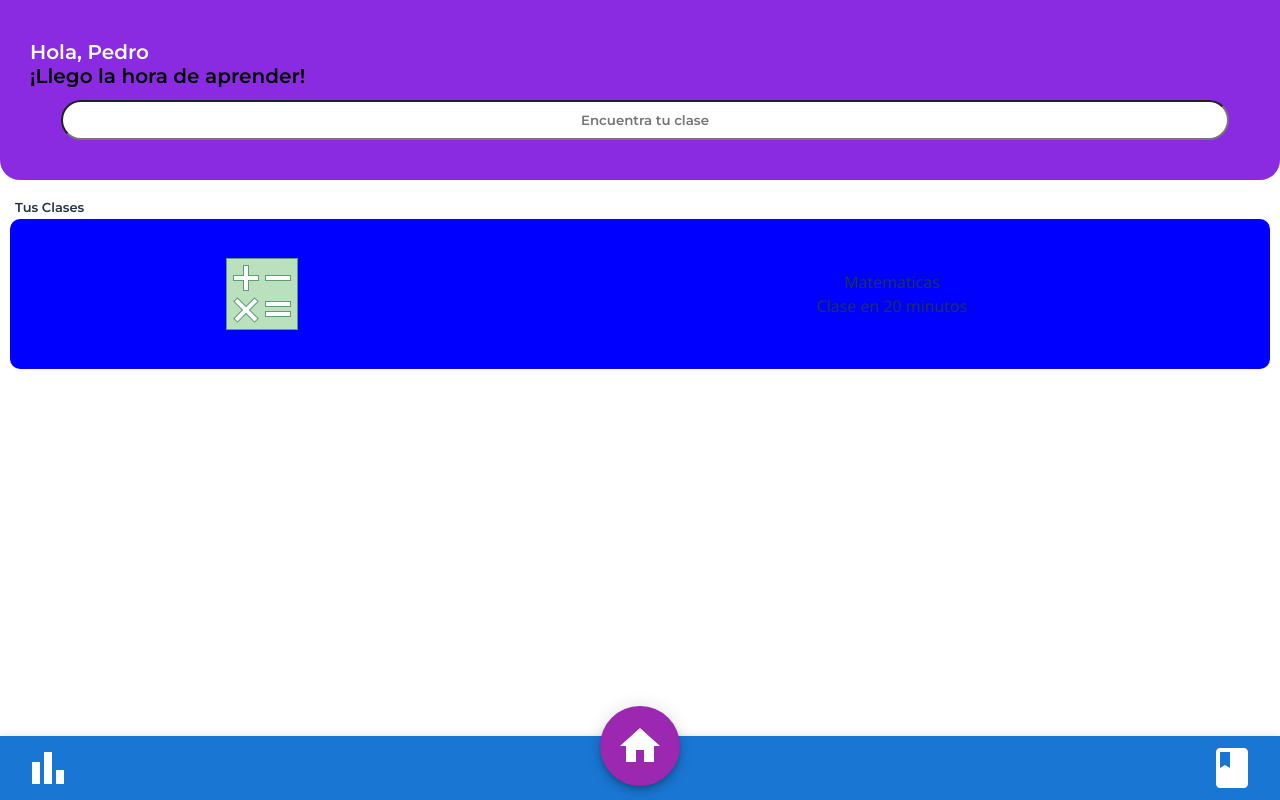
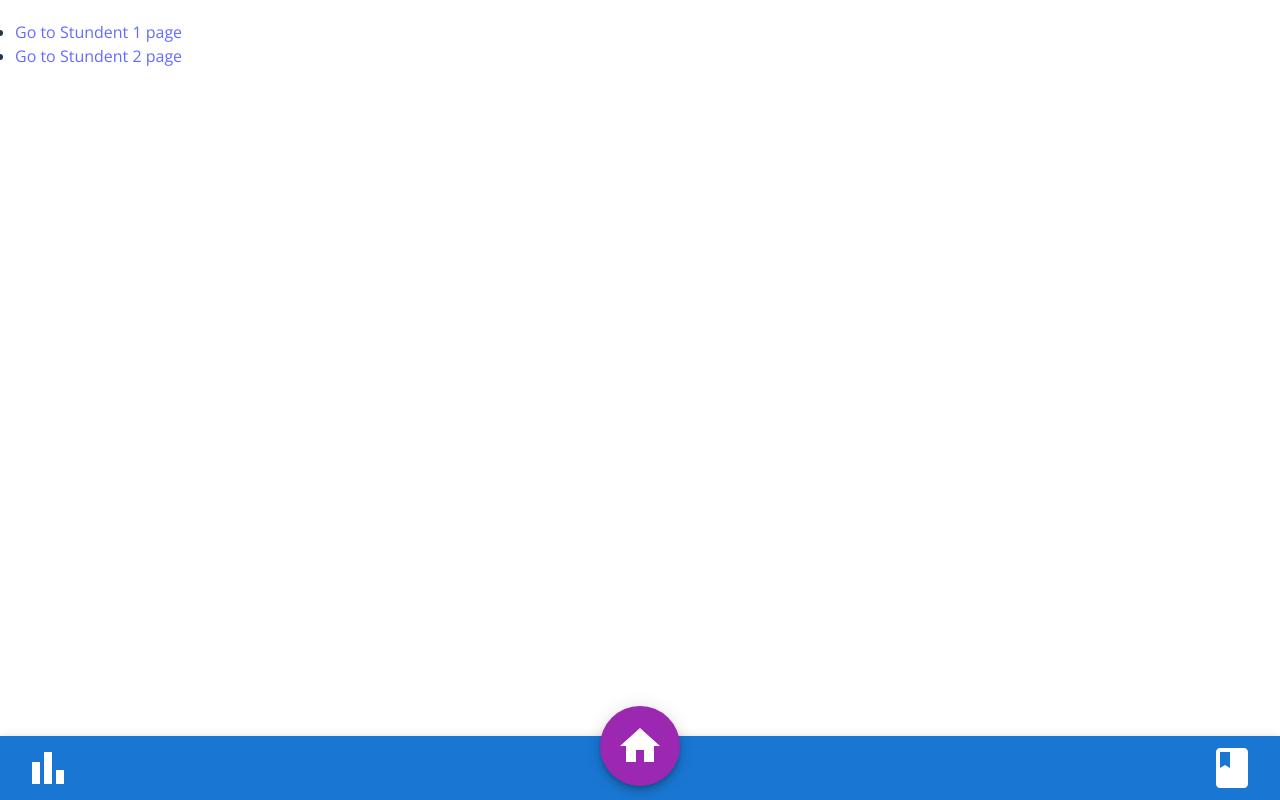
Before and after one commit to HumanCyborgsHack/frontend, a React (Vite) app: page /alumno-2 in a window 1280 px wide. Built offline with nearby package versions, Linux system fonts and the light colour scheme.

Commit message:
add global and user context

```diff
--- a/src/App.jsx
+++ b/src/App.jsx
@@ -1,16 +1,21 @@
 import { Helmet } from "react-helmet";
 import { Routing } from "@/routing/Routing";
-
+import SetUser from "./auth/SetUser";
 import Navbar from "@/components/Navbar";
+import { GlobalContextProvider } from "./context/global";
 
 function App() {
     return (
         <>
-            <Helmet>
-                <title>Poli-Learning</title>
-            </Helmet>
-            <Routing />
-            <Navbar />
+            <GlobalContextProvider>
+                <Helmet>
+                    <title>Poli-Learning</title>
+                </Helmet>
+                <SetUser>
+                    <Routing />
+                    <Navbar />
+                </SetUser>
+            </GlobalContextProvider>
         </>
     );
 }
--- /dev/null
+++ b/src/auth/SetUser.jsx
@@ -0,0 +1,18 @@
+/* eslint-disable react-hooks/exhaustive-deps */
+import { useGlobalContext } from "@/context/global";
+import React from "react";
+
+export default function SetUser(props) {
+    const { setUser } = useGlobalContext();
+
+    React.useEffect(() => {
+        setUser({
+            firstName: "Juanito",
+            lastName: "Pérez",
+            role: "alumno", //  "alumno" | "maestro" | "padre" | "tutor"
+            email: "juanito@gmail.com"
+        });
+    }, []);
+
+    return props.children;
+}
--- /dev/null
+++ b/src/context/global.jsx
@@ -0,0 +1,30 @@
+import React from "react";
+
+const GlobalContext = React.createContext({});
+GlobalContext.displayName = "GlobalContext";
+
+function GlobalContextProvider(props) {
+    const [user, setUser] = React.useState({});
+
+    const value = React.useMemo(
+        () => ({
+            user,
+            setUser
+        }),
+        [user, setUser]
+    );
+
+    return <GlobalContext.Provider value={value} {...props} />;
+}
+
+function useGlobalContext() {
+    const context = React.useContext(GlobalContext);
+    if (!context) {
+        throw new Error(
+            "GlobalContext must be used within a GlobalContextProvider"
+        );
+    }
+    return context;
+}
+
+export { GlobalContext, GlobalContextProvider, useGlobalContext };
--- a/src/routing/Routing.jsx
+++ b/src/routing/Routing.jsx
@@ -2,17 +2,22 @@ import { BrowserRouter, Routes, Route } from "react-router-dom";
 import { Default } from "@/pages/Default";
 
 import Alumno1 from "../pages/Alumno1";
-import Alumno2 from "@/pages/Alumno2/Alumno2";
+//import Alumno2 from "@/pages/Alumno2/Alumno2";
+import { useGlobalContext } from "@/context/global";
 
 export function Routing() {
+    const { user } = useGlobalContext();
+
     return (
         <BrowserRouter>
             <Routes>
                 <Route path="/" element={<Default />}>
                     <Route path="*" element={<Default />} />
                 </Route>
-                <Route path="alumno-1" element={<Alumno1 />} />1
-                <Route path="alumno-2" element={<Alumno2></Alumno2>} />
+                {user.role === "alumno" && (
+                    <Route path="alumno-1" element={<Alumno1 />} />
+                )}
+                {/*<Route path="alumno-2" element={<Alumno2></Alumno2>} />*/}
             </Routes>
         </BrowserRouter>
     );
```
